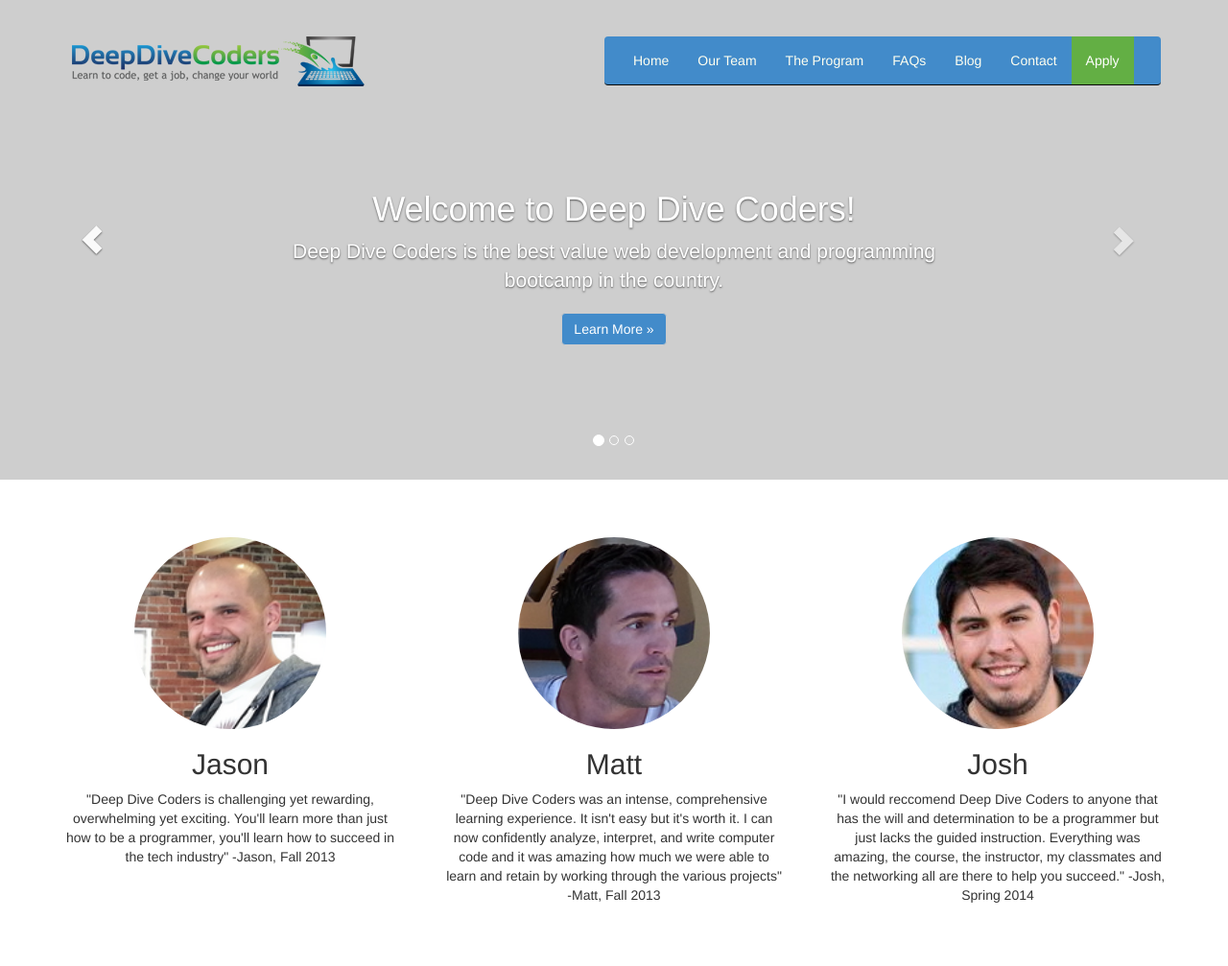
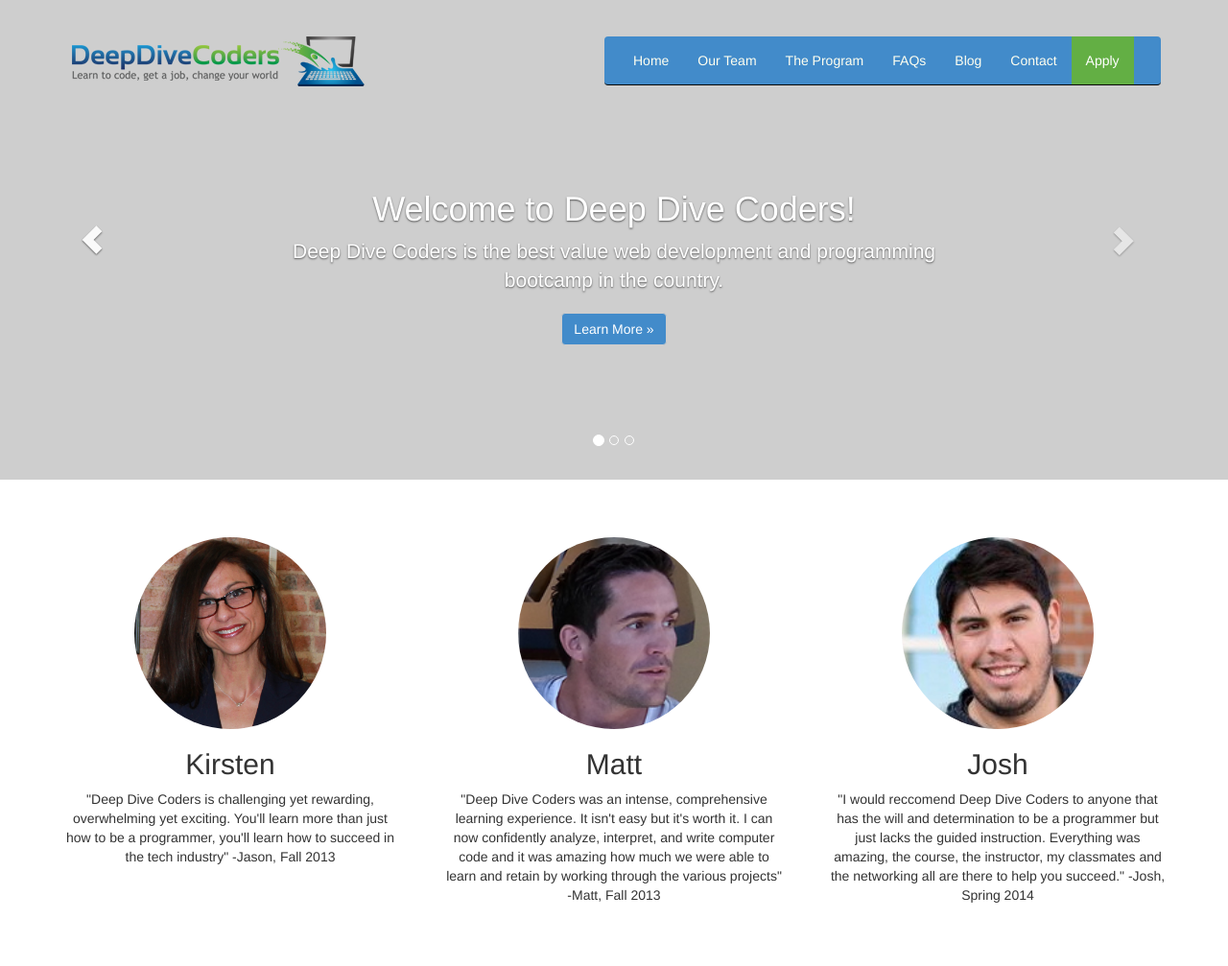
Before and after one commit to deepdivedylan/deepdivesite, a PHP site: page / in a window 1280 px wide; the page is wider, and only the part inside the window is pictured. Shown: the top 1007 px of that part at 96% size. Run offline with PHP 8.4, Linux system fonts and the light colour scheme; some libraries are stand-ins or nearby versions.

Commit message:
Adding Kirsten to the home page

```diff
--- a/index.php
+++ b/index.php
@@ -83,17 +83,17 @@
       <!-- Three columns of text below the carousel -->
       <div class="row">
         <div class="col-lg-4">
-          <img class="img-circle" src="images/jason.png" alt="Generic placeholder image" height="200px" width="200px">
-          <h2>Jason</h2>
+          <img class="img-circle" src="images/kirsten.jpg" alt="Photo of Kirsten" height="200px" width="200px">
+          <h2>Kirsten</h2>
           <p>"Deep Dive Coders is challenging yet rewarding, overwhelming yet exciting. You'll learn more than just how to be a programmer, you'll learn how to succeed in the tech industry" -Jason, Fall 2013</p>
         </div><!-- /.col-lg-4 -->
         <div class="col-lg-4">
-          <img class="img-circle" src="images/matt.png" alt="Generic placeholder image" height="200px" width="200px">
+          <img class="img-circle" src="images/matt.png" alt="Photo of Matt" height="200px" width="200px">
           <h2>Matt</h2>
           <p>"Deep Dive Coders was an intense, comprehensive learning experience. It isn't easy but it's worth it. I can now confidently analyze, interpret, and write computer code and it was amazing how much we were able to learn and retain by working through the various projects" -Matt, Fall 2013</p>
         </div><!-- /.col-lg-4 -->
         <div class="col-lg-4">
-          <img class="img-circle" src="images/josh.jpg" alt="Generic placeholder image" height="200px" width="200px">
+          <img class="img-circle" src="images/josh.jpg" alt="Photo of Josh" height="200px" width="200px">
           <h2>Josh</h2>
           <p>"I would reccomend Deep Dive Coders to anyone that has the will and determination to be a programmer but just lacks the guided instruction. Everything was amazing, the course, the instructor, my classmates and the networking all are there to help you succeed." -Josh, Spring 2014</p>
         </div><!-- /.col-lg-4 -->
```
Also changed, not shown: images/kirsten.jpg (added).
